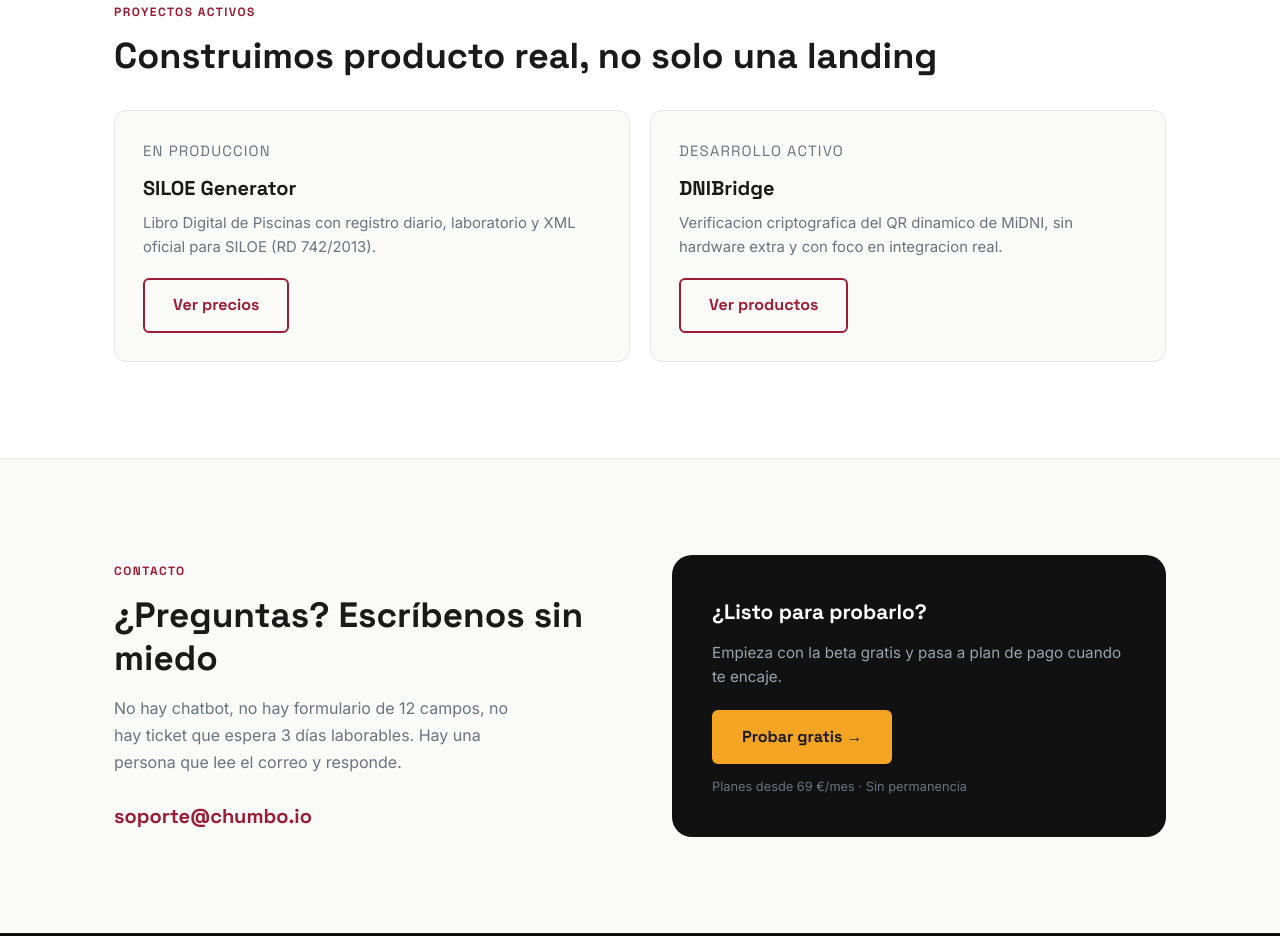
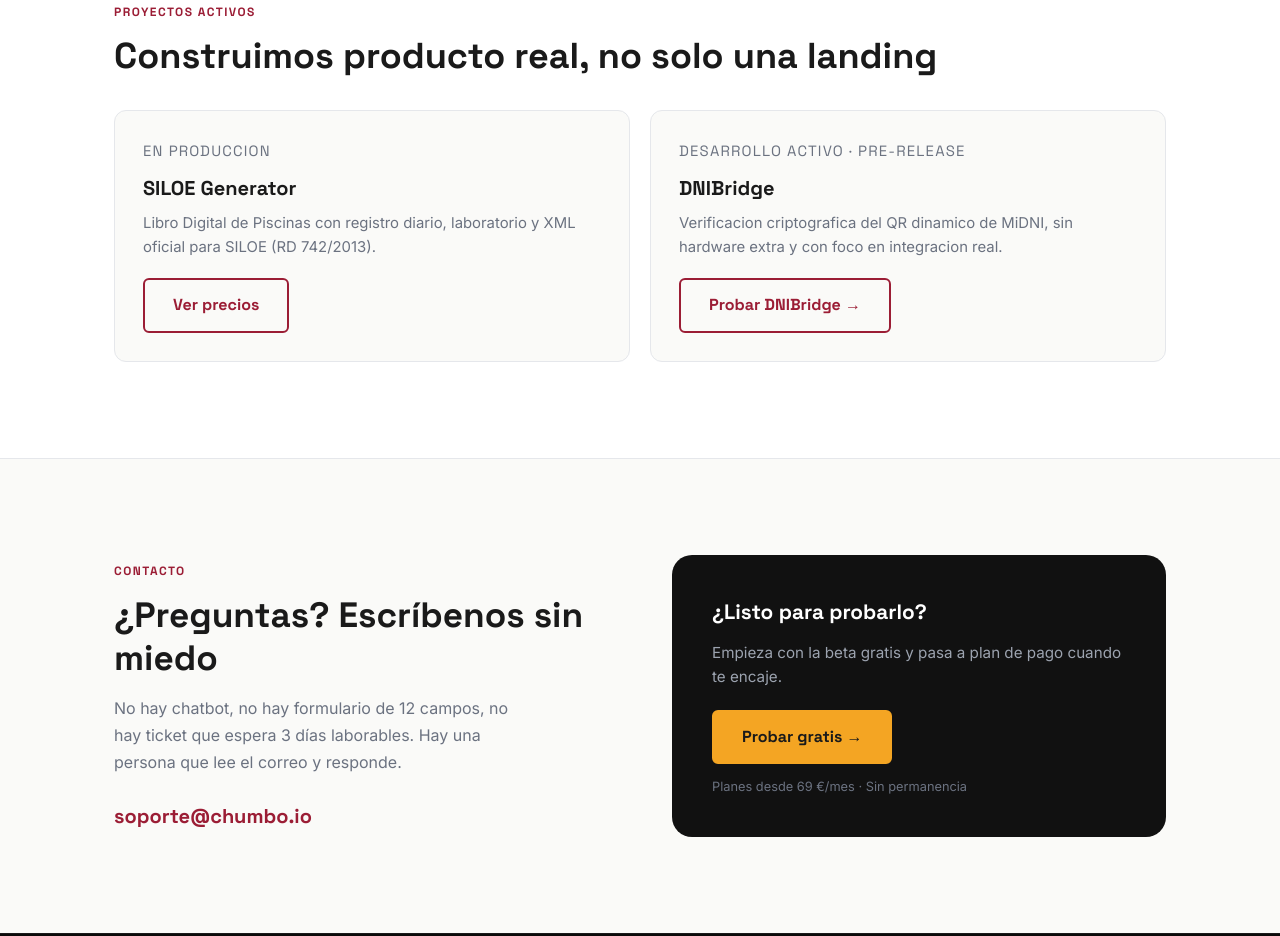
Before and after one commit to juanrdzbaeza/chumbo.io, an Astro site: page / in a window 1280 px wide. Shown: the part 5559-6495 px from the top of the page. Built offline with nearby package versions, Linux system fonts and the light colour scheme; Astro itself is replaced by a stand-in of ours.

Commit message:
feat: añadir URL live de DNIBridge (dnibridge-pre.chumbo.io) - ActiveProjects: status 'pre-release', CTA apunta a dnibridge-pre.chumbo.io - /productos: botón 'Probar DNIBridge' con enlace externo real - BRIEF.md: URL pre-release + DNS documentados

```diff
--- a/src/components/ActiveProjects.astro
+++ b/src/components/ActiveProjects.astro
@@ -10,11 +10,11 @@ const projects = [
   },
   {
     name: 'DNIBridge',
-    status: 'Desarrollo activo',
+    status: 'Desarrollo activo · pre-release',
     desc: 'Verificacion criptografica del QR dinamico de MiDNI, sin hardware extra y con foco en integracion real.',
-    ctaLabel: 'Ver productos',
-    ctaHref: '/productos',
-    external: false,
+    ctaLabel: 'Probar DNIBridge →',
+    ctaHref: 'https://dnibridge-pre.chumbo.io',
+    external: true,
   },
 ];
 ---
```
Also changed, not shown: BRIEF.md (+2 -0 lines), src/pages/productos.astro (+7 -2 lines).
